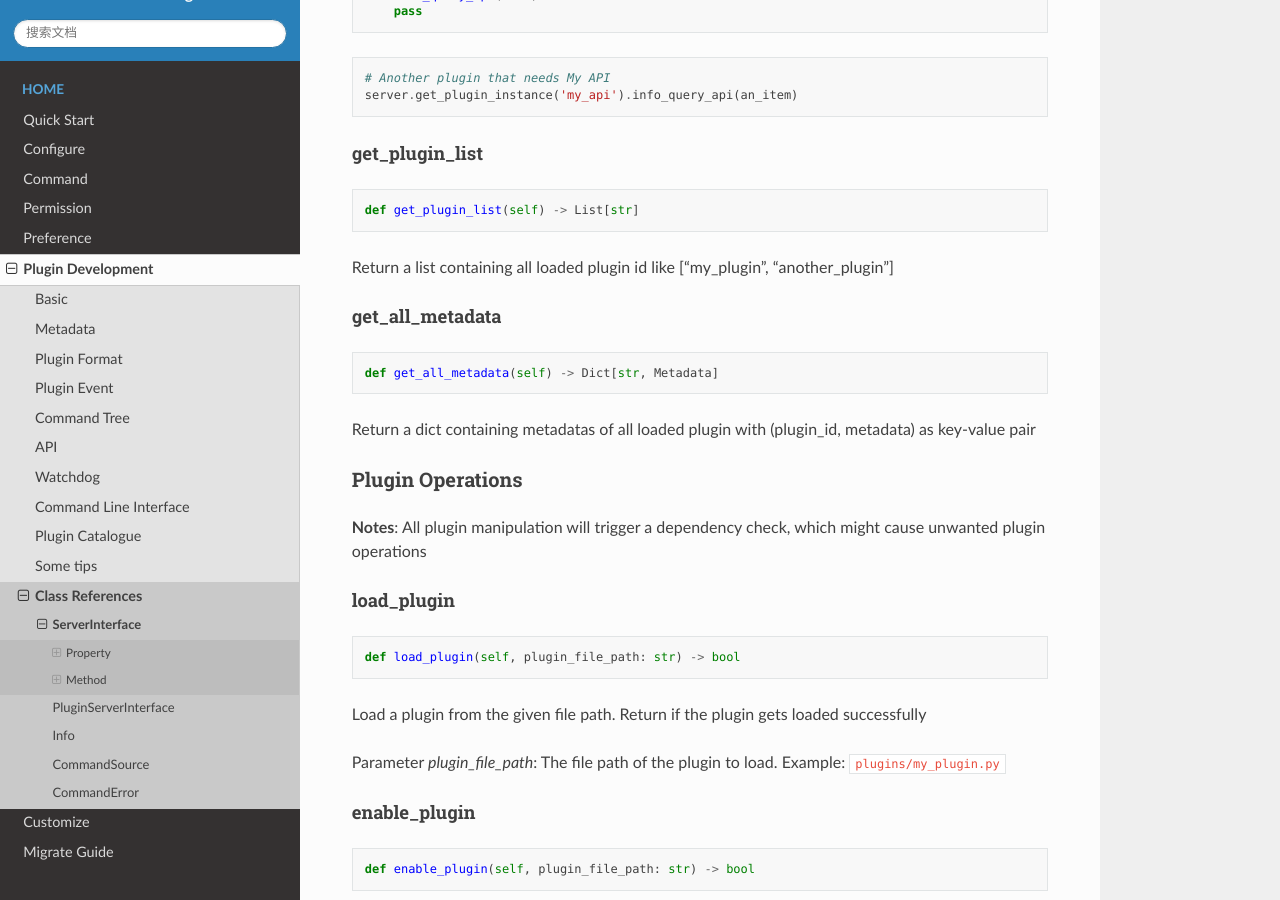
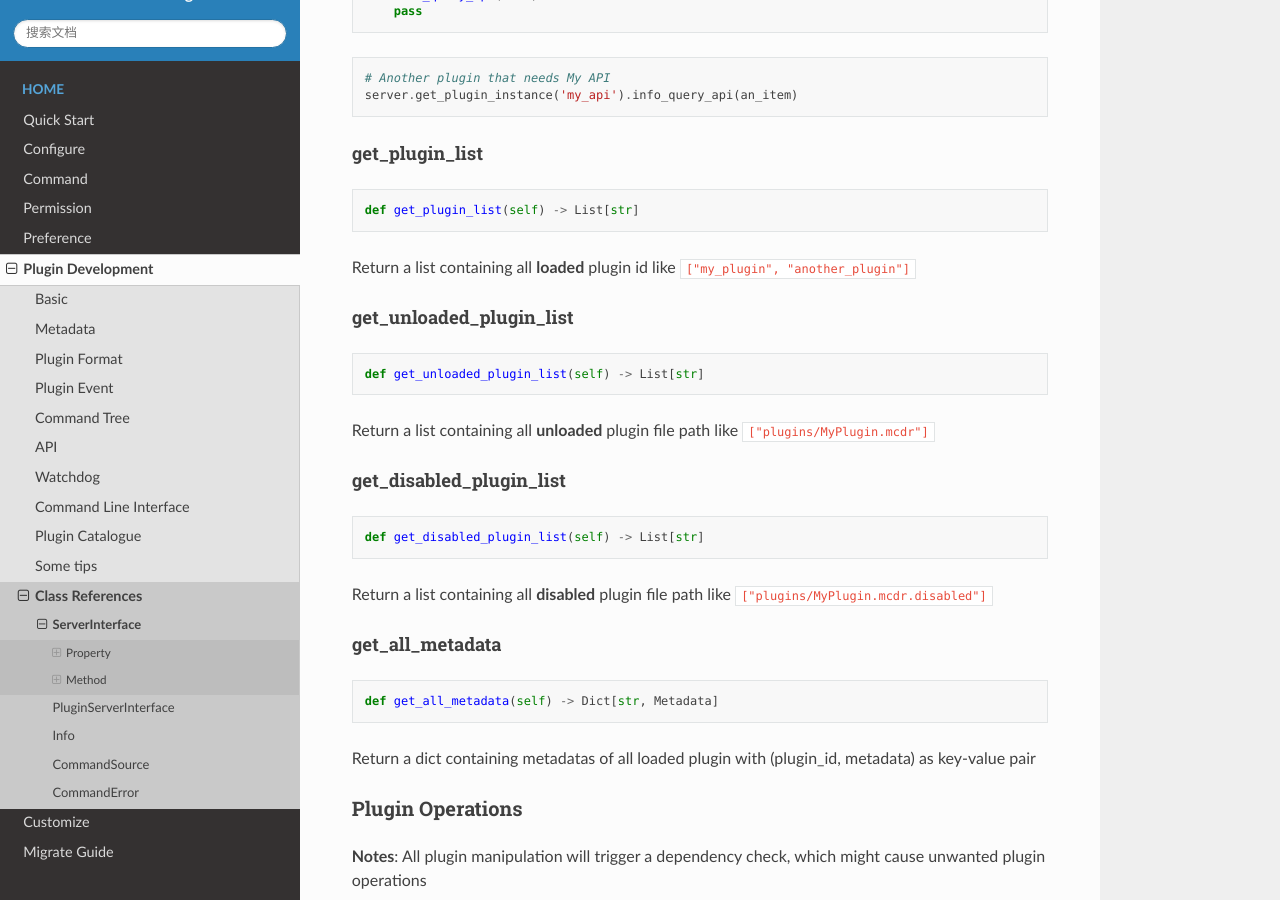
Before and after one commit to MCDReforged/MCDReforged, a Sphinx documentation site: the page built from docs/source/plugin_dev/classes/ServerInterface.rst, in a window 1280 px wide and 900 px high, scrolled down 7494 px. Built offline with Sphinx 7.4.7 and the Read the Docs theme 2.0.0, drawn with Linux system fonts in a browser that asks for light colours.

Commit message:
finishing `get_disabled_plugin_list`, `get_unloaded_plugin_list`
finished doc, tweaks doc of `get_plugin_list`, renamed `mcdreforged.plugin.plugin_factory.__test_if_is_plugin` to `mcdreforged.plugin.plugin_factory.__maybe_plugin`

```diff
--- a/docs/source/plugin_dev/classes/ServerInterface.rst
+++ b/docs/source/plugin_dev/classes/ServerInterface.rst
@@ -365,7 +365,25 @@ get_plugin_list
 
     def get_plugin_list(self) -> List[str]
 
-Return a list containing all loaded plugin id like ["my_plugin", "another_plugin"]
+Return a list containing all **loaded** plugin id like ``["my_plugin", "another_plugin"]``
+
+get_unloaded_plugin_list
+~~~~~~~~~~~~~~~~~~~~~~~~
+
+.. code-block:: python
+
+    def get_unloaded_plugin_list(self) -> List[str]
+
+Return a list containing all **unloaded** plugin file path like ``["plugins/MyPlugin.mcdr"]``
+
+get_disabled_plugin_list
+~~~~~~~~~~~~~~~~~~~~~~~~
+
+.. code-block:: python
+
+    def get_disabled_plugin_list(self) -> List[str]
+
+Return a list containing all **disabled** plugin file path like ``["plugins/MyPlugin.mcdr.disabled"]``
 
 get_all_metadata
 ~~~~~~~~~~~~~~~~
```
Also changed, not shown: 2 other files.
